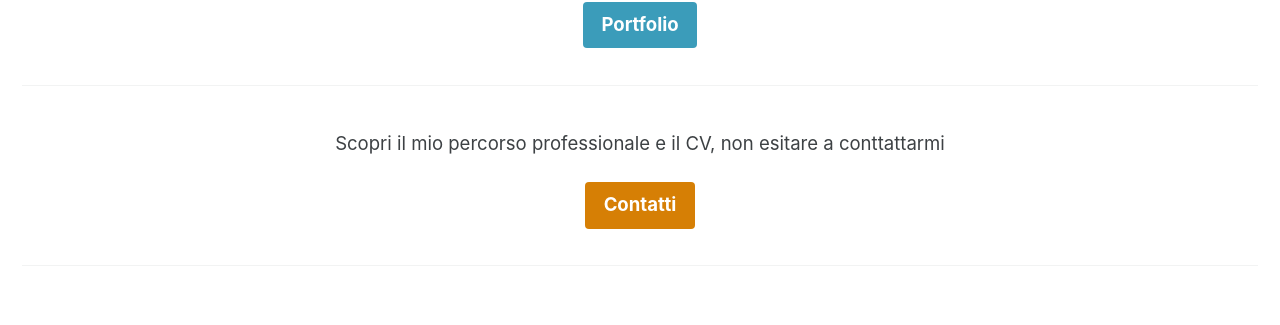
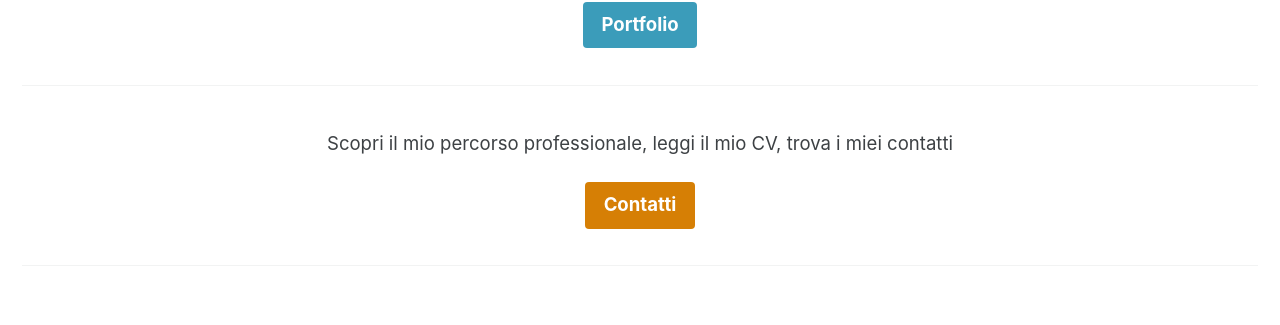
Before and after one commit to FrFagiani/ff_website, a Jekyll site: the page built from index.html, in a window 1280 px wide. Shown: the part 903-1228 px from the top of the page. Built offline with Jekyll 4.4.1, drawn with Linux system fonts in a browser that asks for light colours; cached includes are drawn as plain includes; the list of posts is cut into pages by our own code.

Commit message:
nuovo index file

```diff
--- a/index.html
+++ b/index.html
@@ -30,7 +30,7 @@ feature_row2:
 feature_row3:
   - alt: "placeholder image 2"
     # title: "Contatti"
-    excerpt: 'Scopri il mio percorso professionale e il CV, non esitare a conttattarmi'
+    excerpt: 'Scopri il mio percorso professionale, leggi il mio CV, trova i miei contatti'
     url: "/contatti"
     btn_label: "Contatti"
     btn_class: "btn--warning" #"btn--success"
```
